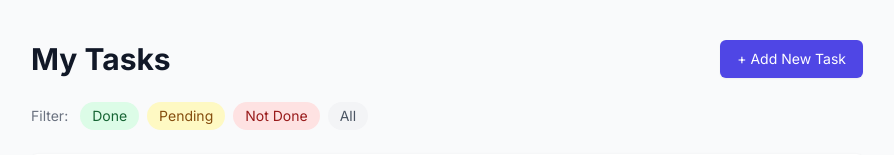
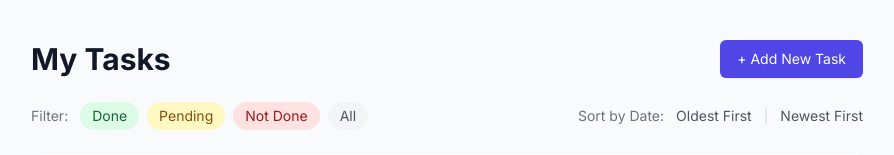
Before and after one commit to Aashish187/Django, a Django app: page /task/ in a window 1280 px wide. Shown: the part 65-220 px from the top of the page, without its empty margins (193-1087 px from the left). Run offline with Django 5.2, Linux system fonts and the light colour scheme; a user stored in the database is signed in; data comes from the database, SQL or seed files in the repository; both versions use the stored data as it was after the commit; some libraries are stand-ins or nearby versions.

Commit message:
added sorting by due date

```diff
--- a/Projects/Beginner/TaskManager/Templates/home.html
+++ b/Projects/Beginner/TaskManager/Templates/home.html
@@ -23,7 +23,7 @@
                             </div>
                         {% else %}
                             <div class="rounded-md shadow">
-                                <a href="#" class="w-full flex items-center justify-center px-8 py-3 border border-transparent text-base font-medium rounded-md text-white bg-indigo-600 hover:bg-indigo-700 md:py-4 md:text-lg transition">
+                                <a href="{% url 'signup' %}" class="w-full flex items-center justify-center px-8 py-3 border border-transparent text-base font-medium rounded-md text-white bg-indigo-600 hover:bg-indigo-700 md:py-4 md:text-lg transition">
                                     Get Started
                                 </a>
                             </div>
--- a/Projects/Beginner/TaskManager/Templates/task.html
+++ b/Projects/Beginner/TaskManager/Templates/task.html
@@ -21,29 +21,42 @@
     </div>
   </div>
 
-  <!-- FILTER LINKS (Styled) -->
-  <div class="mb-6 flex items-center space-x-2">
+  <!-- TOOLBAR: FILTERS AND SORTING -->
+  <div class="flex flex-col sm:flex-row sm:items-center sm:justify-between mb-6 gap-4">
+
+    <!-- LEFT SIDE: FILTER LINKS -->
+    <div class="flex items-center space-x-2">
         <span class="text-sm text-gray-500 mr-1">Filter:</span>
 
-      <!-- Done (Green Style) -->
         <a href="?status=DONE" class="inline-flex items-center px-3 py-1 rounded-full text-sm font-medium bg-green-100 text-green-800 hover:bg-green-200 transition">
             Done
         </a>
 
-      <!-- Pending (Yellow Style) -->
         <a href="?status=PENDING" class="inline-flex items-center px-3 py-1 rounded-full text-sm font-medium bg-yellow-100 text-yellow-800 hover:bg-yellow-200 transition">
             Pending
         </a>
 
-      <!-- Not Done (Gray/Red Style) -->
         <a href="?status=NOT_DONE" class="inline-flex items-center px-3 py-1 rounded-full text-sm font-medium bg-red-100 text-red-800 hover:bg-red-200 transition">
             Not Done
         </a>
 
-      <!-- Optional: Reset Filter -->
         <a href="{% url 'task' %}" class="inline-flex items-center px-3 py-1 rounded-full text-sm font-medium bg-gray-100 text-gray-600 hover:bg-gray-200 transition">
             All
         </a>
+    </div>
+
+    <!-- RIGHT SIDE: SORTING LINKS  -->
+    <div class="flex items-center space-x-3 text-sm">
+      <span class="text-gray-500">Sort by Date:</span>
+      <a href="?ordering=due_date" class="font-medium text-gray-600 hover:text-indigo-600 transition-colors">
+        Oldest First
+      </a>
+      <span class="text-gray-300">|</span>
+      <a href="?ordering=-due_date" class="font-medium text-gray-600 hover:text-indigo-600 transition-colors">
+        Newest First
+      </a>
+    </div>
+
   </div>
 
   <!-- LIST CONTAINER -->
@@ -64,7 +77,9 @@
               </p>
               <!-- STATUS -->
               <div class="ml-2 flex-shrink-0 flex">
-                <p class="px-2 inline-flex text-xs leading-5 font-semibold rounded-full bg-blue-100 text-blue-800">
+                <p
+                  class="px-2 inline-flex text-xs leading-5 font-semibold rounded-full bg-blue-100 text-blue-800"
+                >
                   {{ task.status }}
                 </p>
               </div>
--- a/Projects/Beginner/TaskManager/tasks/views.py
+++ b/Projects/Beginner/TaskManager/tasks/views.py
@@ -24,8 +24,11 @@ class TaskView(LoginRequiredMixin,ListView):
     def get_queryset(self):
         tasks=Tasks.objects.filter(owner=self.request.user)
         status=self.request.GET.get('status')
+        ordering=self.request.GET.get('ordering')
         if status :
             tasks=tasks.filter(status=status)
+        if ordering :
+            tasks=tasks.order_by(ordering)
         return tasks
 """This for that logged in user can only see their tasks only."""
 
```
Also changed, not shown: Projects/Beginner/TaskManager/db.sqlite3. Lines whose indentation alone changed are shown as unchanged.
